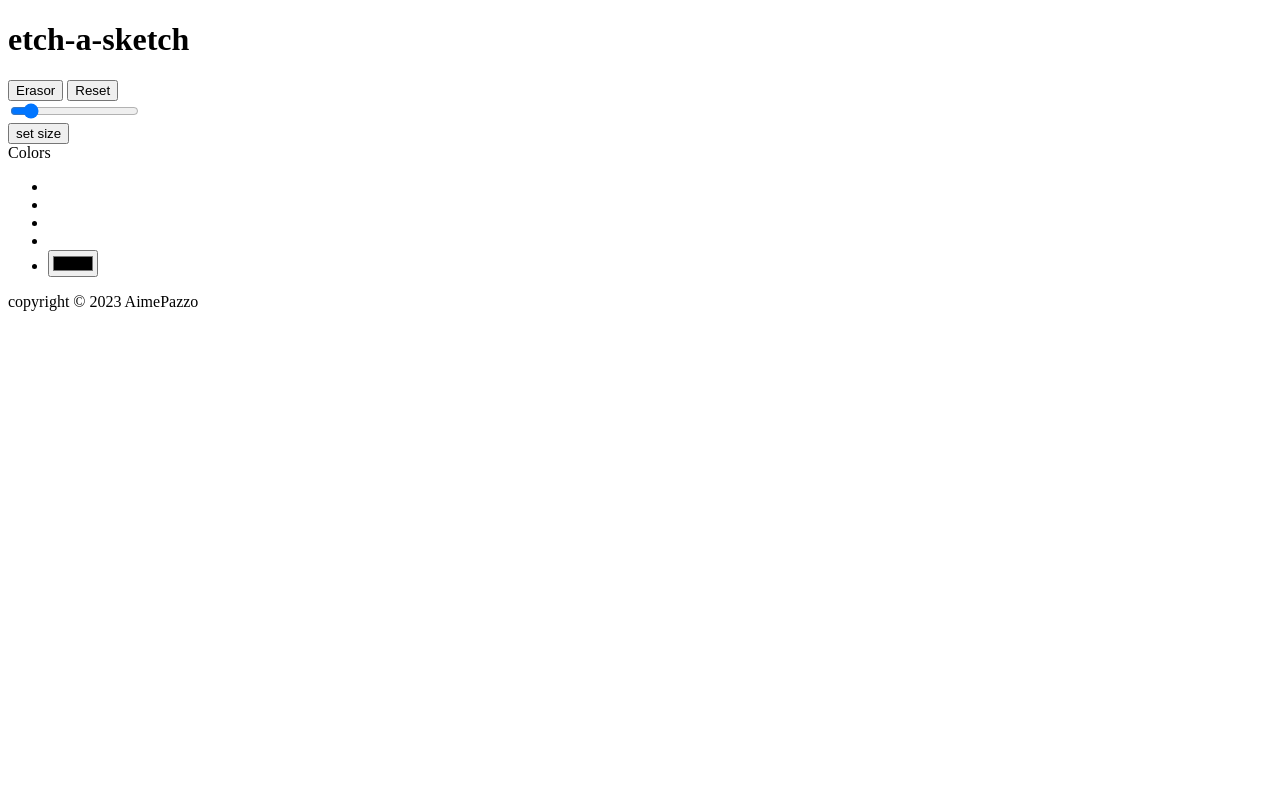
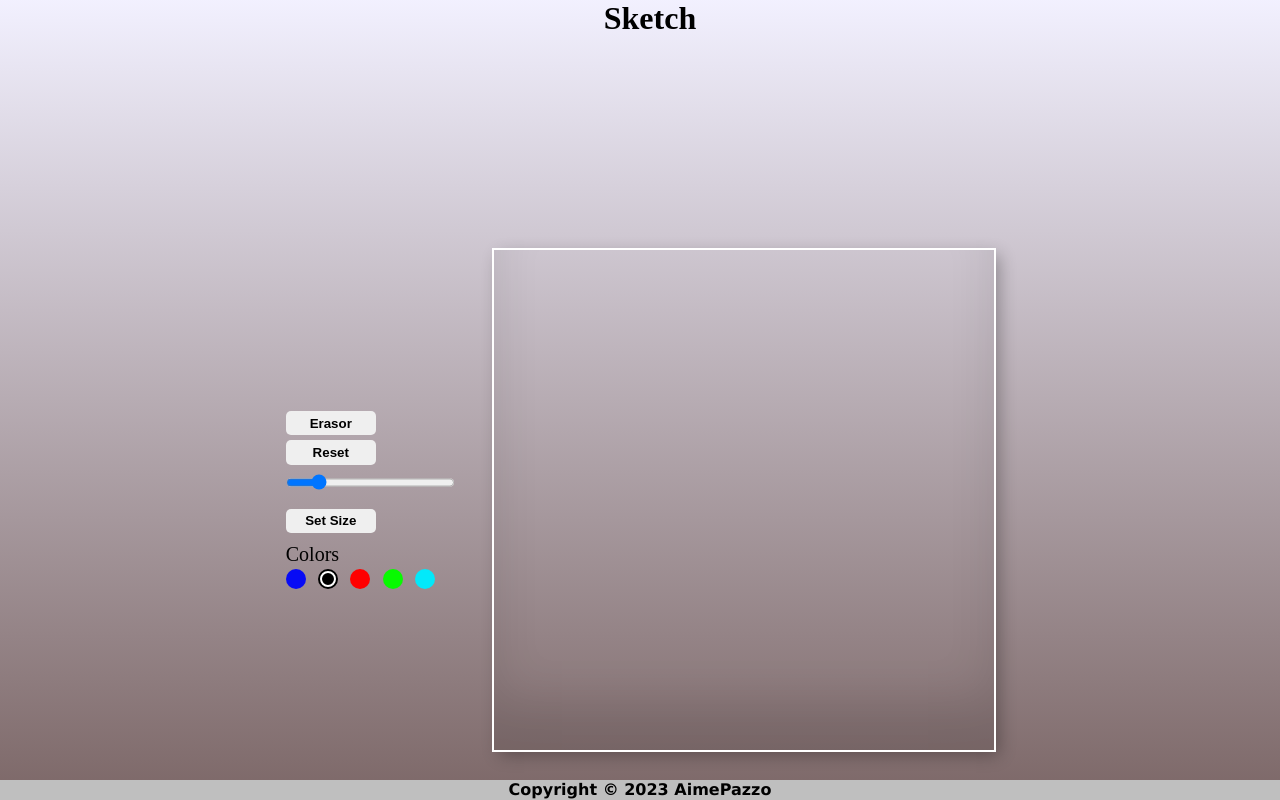
Before and after one commit to Philemon-ndayishimiye/week5-project, a plain HTML site: page index.html in a window 1280 px wide. Drawn offline with Linux system fonts and the light colour scheme; some icons are missing.

Commit message:
Update index.html

```diff
--- a/index.html
+++ b/index.html
@@ -3,13 +3,13 @@
 <head>
     <meta charset="UTF-8">
     <meta name="viewport" content="width=device-width, initial-scale=1.0">
-    <link rel="stylesheet" href="style.css">
+    <link rel="stylesheet" href="index.css">
     <title>sketch</title>
 </head>
 <body>
     <div class="container">
         <div class="title">
-            <h1>etch-a-sketch</h1>
+            <h1>sketch</h1>
         </div>
         <div class="mode"></div>
         <div class="content">
```
